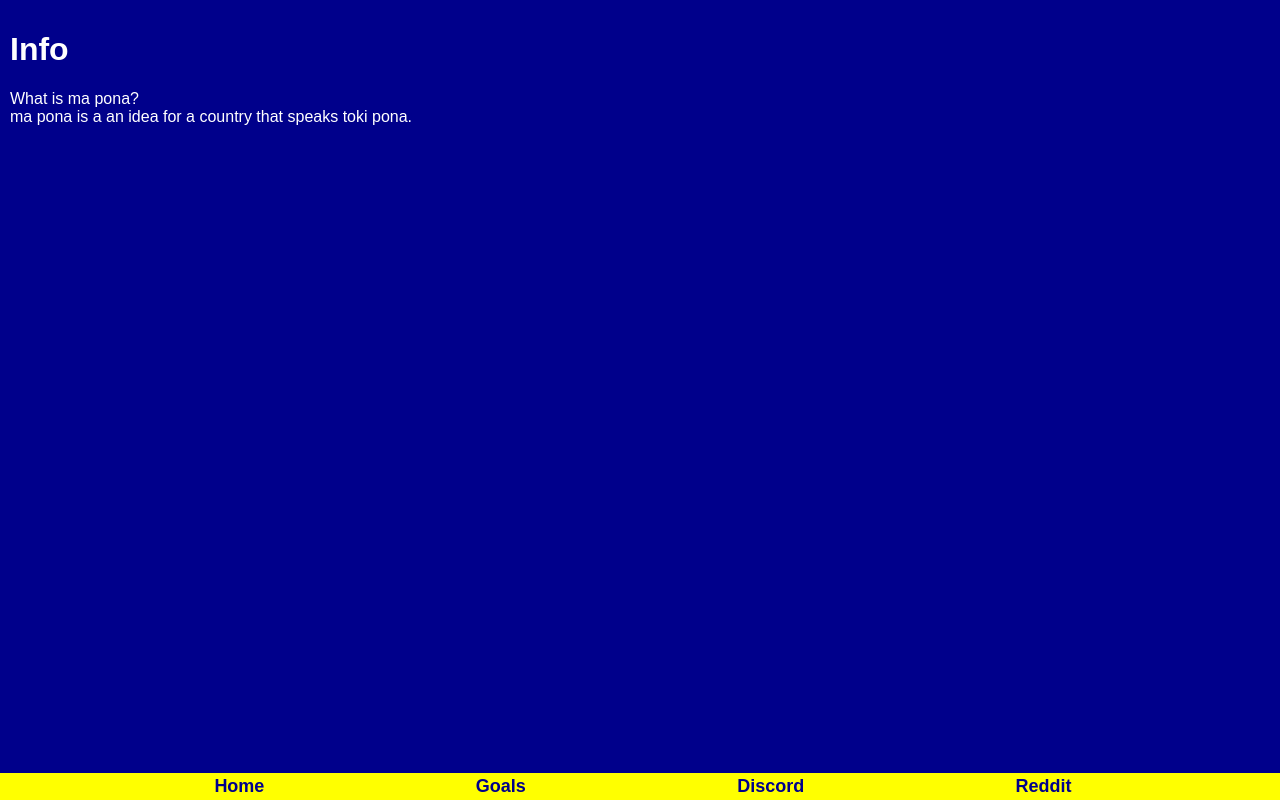
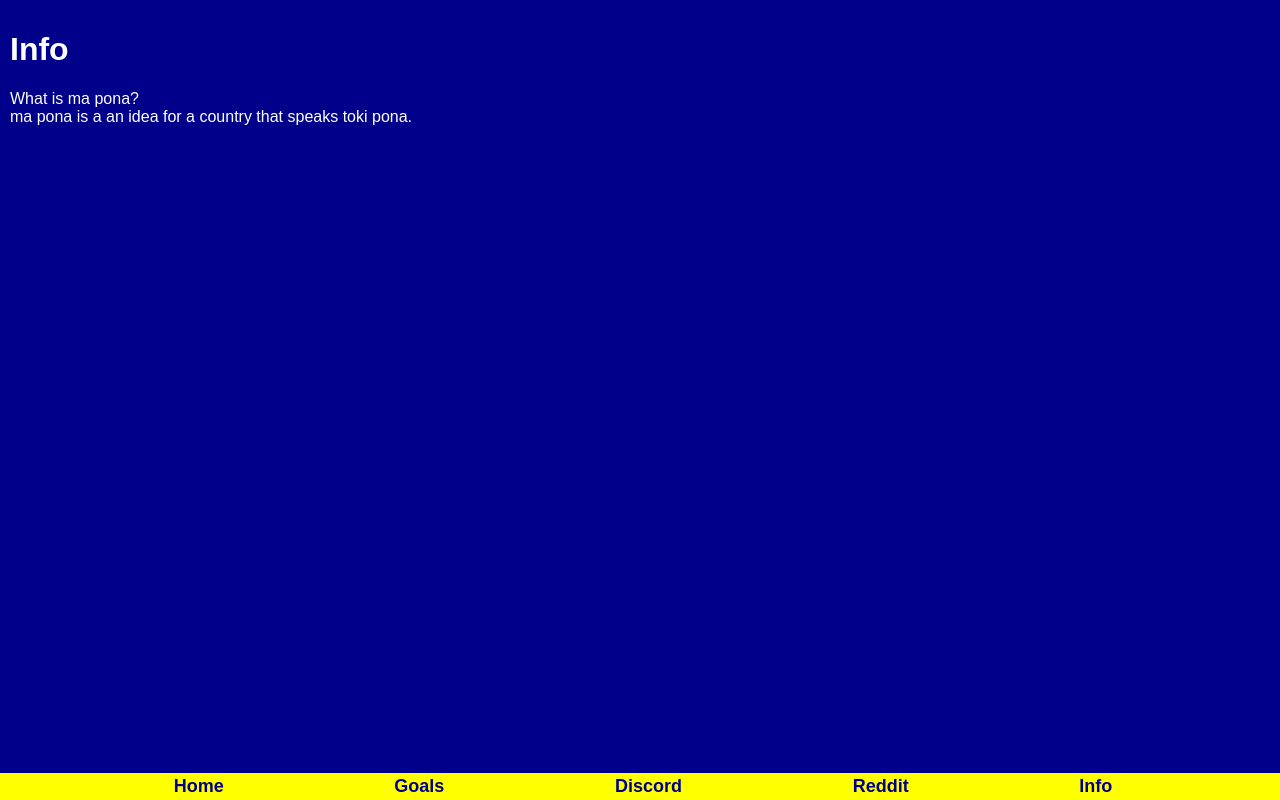
Before and after one commit to PureRaider/mapona.xyz, a plain HTML site: page en/info.html in a window 1280 px wide. Drawn offline with Linux system fonts and the light colour scheme.

Commit message:
Update info.html

```diff
--- a/en/info.html
+++ b/en/info.html
@@ -12,6 +12,6 @@
           <br>
           ma pona is a an idea for a country that speaks toki pona.
         </main>
-        <footer><a href="index.html">Home</a><a href="goals.html">Goals</a><a href="https://discord.gg/BVftepeazf">Discord</a><a href="https://www.reddit.com/r/ma_pona/">Reddit</a></footer>
+        <footer><a href="index.html">Home</a><a href="goals.html">Goals</a><a href="https://discord.gg/BVftepeazf">Discord</a><a href="https://www.reddit.com/r/ma_pona/">Reddit</a><a href="info.html">Info</a></footer>
     </body>
 </html>
```
